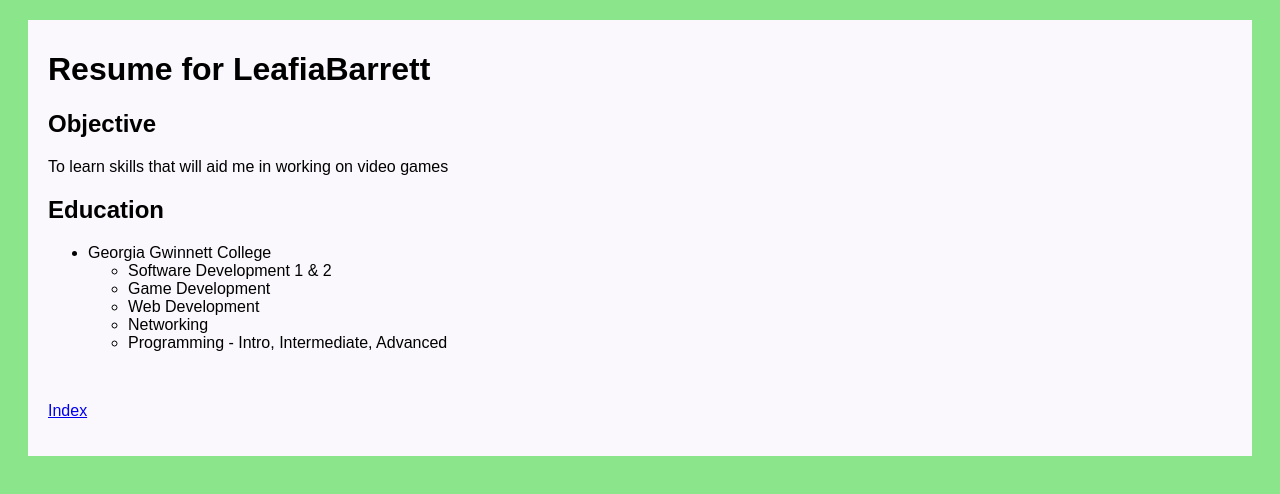
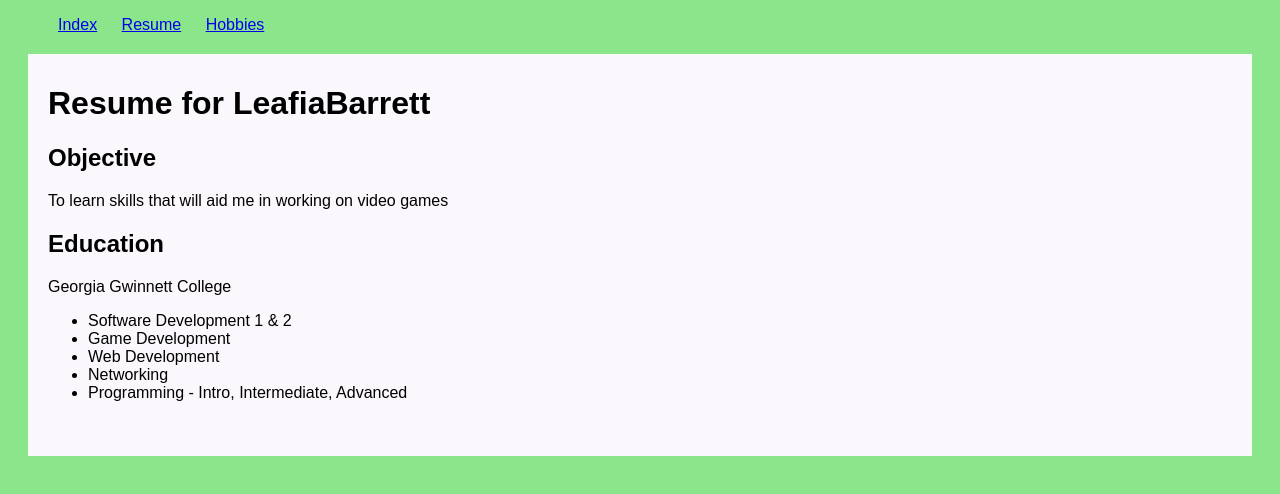
Before and after one commit to LeafiaBarrett/LeafiaBarrett.github.io, a plain HTML site: page resume.html in a window 1280 px wide. Drawn offline with Linux system fonts and the light colour scheme.

Commit message:
huge overhaul #2

```diff
--- a/css/main.css
+++ b/css/main.css
@@ -1,6 +1,12 @@
 body {
     background-color:#8be68b;
     font-family: Arial;
+}
+
+.nav li {
+    display:inline;
+    margin-left:10px;
+    padding-right:10px;
 }
 
 .container {
--- a/resume.html
+++ b/resume.html
@@ -6,23 +6,27 @@
     </head>
 
     <body>
+        <div class="nav">
+            <ul>
+                <li><a href="index.html">Index</a></li>
+                <li><a href="resume.html">Resume</a></li>
+                <li><a href="hobbies.html">Hobbies</a></li>
+            </ul>
+        </div>
         <div class="container">
             <h1>Resume for LeafiaBarrett</h1>
             <h2>Objective</h2>
             <p>To learn skills that will aid me in working on video games</p>
             <h2>Education</h2>
+            <p>Georgia Gwinnett College</p>
             <ul>
-                <li>Georgia Gwinnett College</li>
-                <ul>
-                    <li>Software Development 1 & 2</li>
-                    <li>Game Development</li>
-                    <li>Web Development</li>
-                    <li>Networking</li>
-                    <li>Programming - Intro, Intermediate, Advanced</li>
-                </ul>
+                <li>Software Development 1 & 2</li>
+                <li>Game Development</li>
+                <li>Web Development</li>
+                <li>Networking</li>
+                <li>Programming - Intro, Intermediate, Advanced</li>
             </ul>
             <br />
-            <p><a href="index.html">Index</a></p>
         </div>
     </body>
 </html>
```
Also changed, not shown: hobbies.html (+7 -1 lines), index.html (+7 -3 lines).
